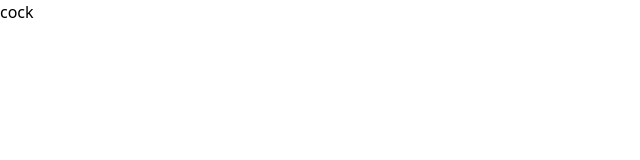
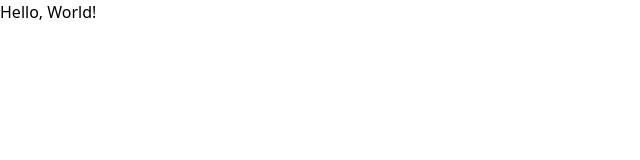
Before and after one commit to dm-tech-lab/LingoCam, a React (Vite) app in the folder client/: page / in a window 1280 px wide. Shown: the top 160 px of the page, without its empty margins (0-640 px from the left). Built offline with nearby package versions, Linux system fonts and the light colour scheme.

Commit message:
[Init] React CI Pipeline ...

```diff
--- a/client/src/App.tsx
+++ b/client/src/App.tsx
@@ -1,5 +1,5 @@
 const App = () => {
-  return <>cock</>;
+  return <>Hello, World!</>;
 };
 
 export default App;
```
